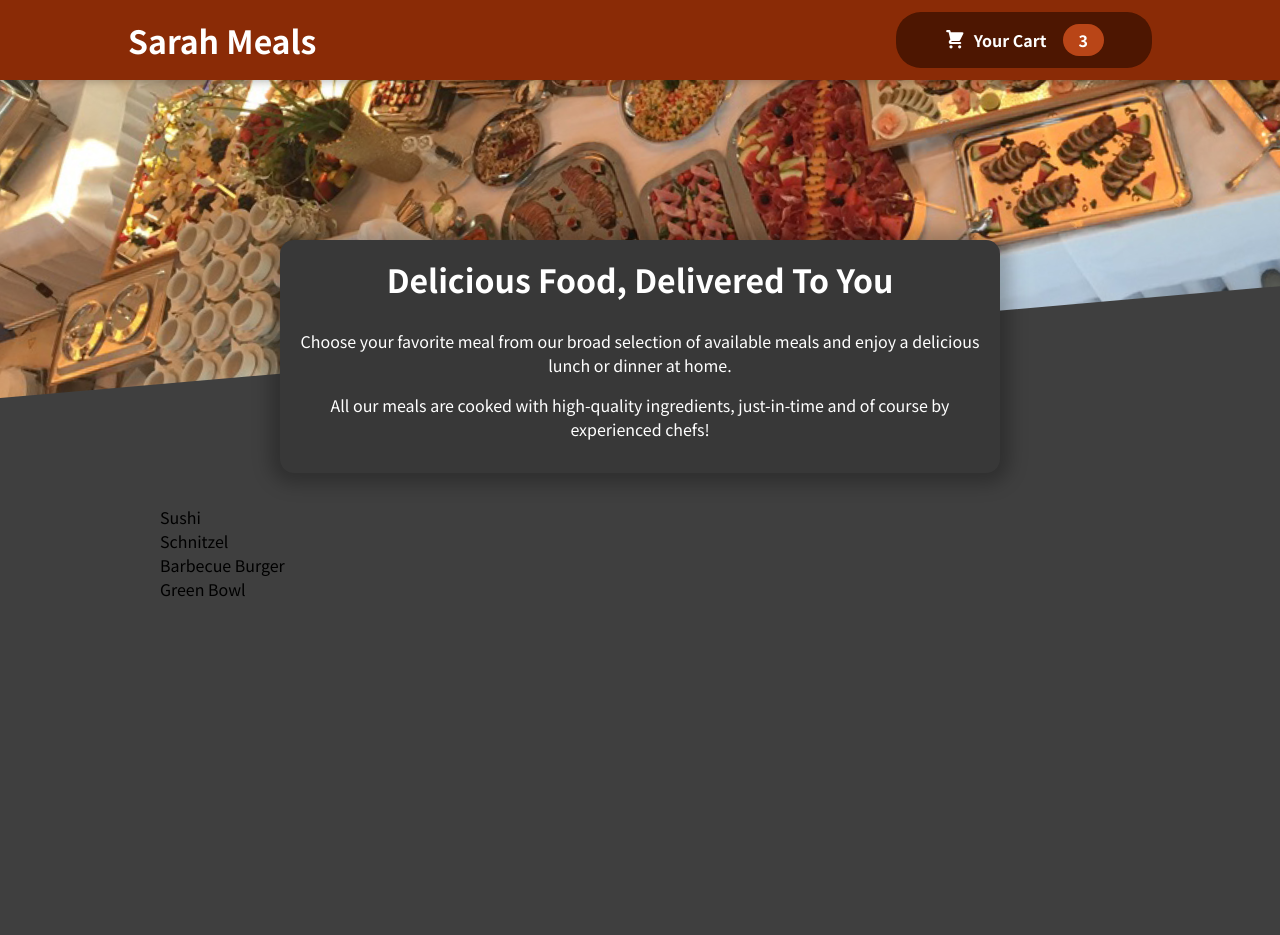
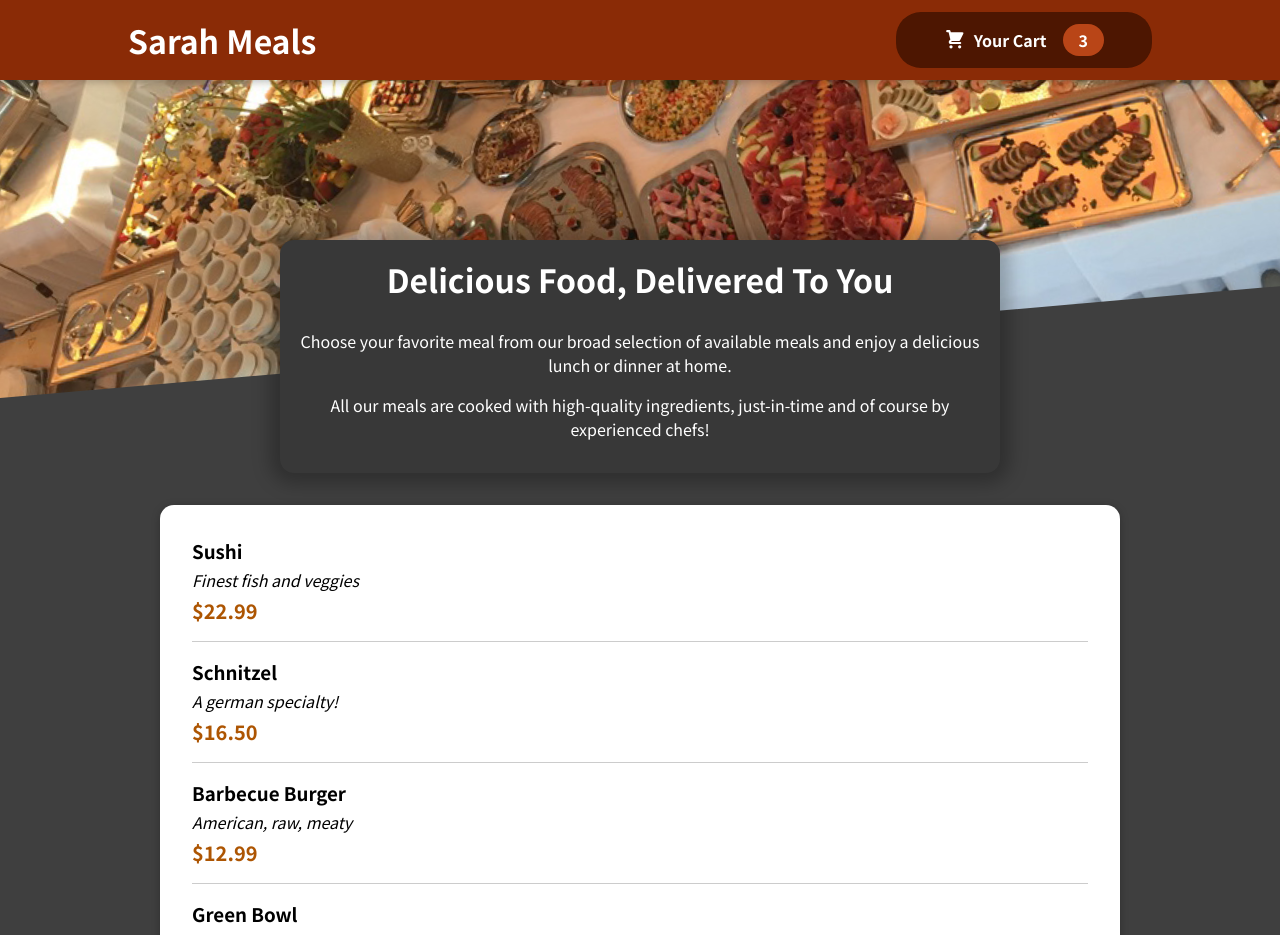
Before and after one commit to Doucs91/Sarah-Meals, a React (Create React App) app: page / in a window 1280 px wide. Shown: the top 935 px of the page. Before the commit the page ends 800 px from the top, so only its background shows below. Built offline with nearby package versions, Linux system fonts and the light colour scheme.

Commit message:
adding mealItem component

```diff
--- a/src/components/Meals/AvailableMeals.js
+++ b/src/components/Meals/AvailableMeals.js
@@ -1,5 +1,7 @@
 import React from "react";
+import Card from "../UI/Card/Card";
 import classes from "./AvailableMeals.module.css";
+import MealItem from "./MealItem/MealItem";
 
 const DUMMY_MEALS = [
   {
@@ -29,10 +31,19 @@
 ];
 
 const AvailableMeals = () => {
-  const meals = DUMMY_MEALS.map((meal) => <li>{meal.name}</li>);
+  const meals = DUMMY_MEALS.map((meal) => (
+    <MealItem
+    key={meal.id}
+      name={meal.name}
+      description={meal.description}
+      price={meal.price}
+    />
+  ));
   return (
     <section className={classes.meals}>
-      <ul>{meals}</ul>
+      <Card>
+        <ul>{meals}</ul>
+      </Card>
     </section>
   );
 };
--- /dev/null
+++ b/src/components/Meals/MealItem/MealItem.js
@@ -0,0 +1,17 @@
+import classes from "./MealItem.module.css"
+const MealItem = (props)=>{
+
+    const price = `$${props.price.toFixed(2)}`
+    return (
+        <li className={classes.meal}>
+            <div>
+                <h3>{props.name}</h3>
+                <div className={classes.description}>{props.description}</div>
+                <div className={classes.price}>{price}</div>
+            </div>
+            <div></div>
+        </li>
+    )
+}
+
+export default MealItem
--- /dev/null
+++ b/src/components/Meals/MealItem/MealItem.module.css
@@ -0,0 +1,22 @@
+.meal {
+  display: flex;
+  justify-content: space-between;
+  margin: 1rem;
+  padding-bottom: 1rem;
+  border-bottom: 1px solid #ccc;
+}
+
+.meal h3 {
+  margin: 0 0 0.25rem 0;
+}
+
+.description {
+  font-style: italic;
+}
+
+.price {
+  margin-top: 0.25rem;
+  font-weight: bold;
+  color: #ad5502;
+  font-size: 1.25rem;
+}
--- /dev/null
+++ b/src/components/UI/Card/Card.js
@@ -0,0 +1,6 @@
+import classes from "./Card.module.css";
+const Card = (props) => {
+  return <div className={classes.card}>{props.children}</div>;
+};
+
+export default Card;
--- /dev/null
+++ b/src/components/UI/Card/Card.module.css
@@ -0,0 +1,6 @@
+.card {
+  padding: 1rem;
+  box-shadow: 0 2px 8px rgba(0, 0, 0, 0.25);
+  border-radius: 14px;
+  background-color: white;
+}
```
